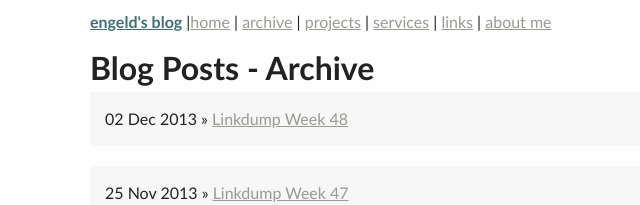
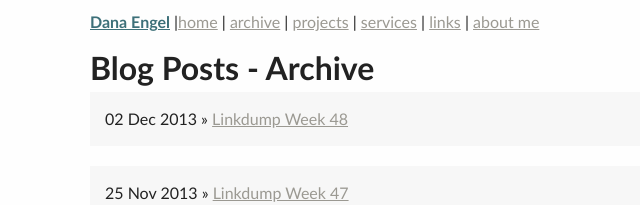
Before and after one commit to engeld/engeld.github.com, a Jekyll site: the page built from archive.html, in a window 1280 px wide. Shown: the top 205 px of the page, without its empty margins (175-815 px from the left). Built offline with Jekyll 4.4.1, drawn with Linux system fonts in a browser that asks for light colours.

Commit message:
fix site title

```diff
--- a/_config.yml
+++ b/_config.yml
@@ -1,2 +1,2 @@
-name: engeld's blog
+name: Dana Engel
 highlighter: rouge
```
